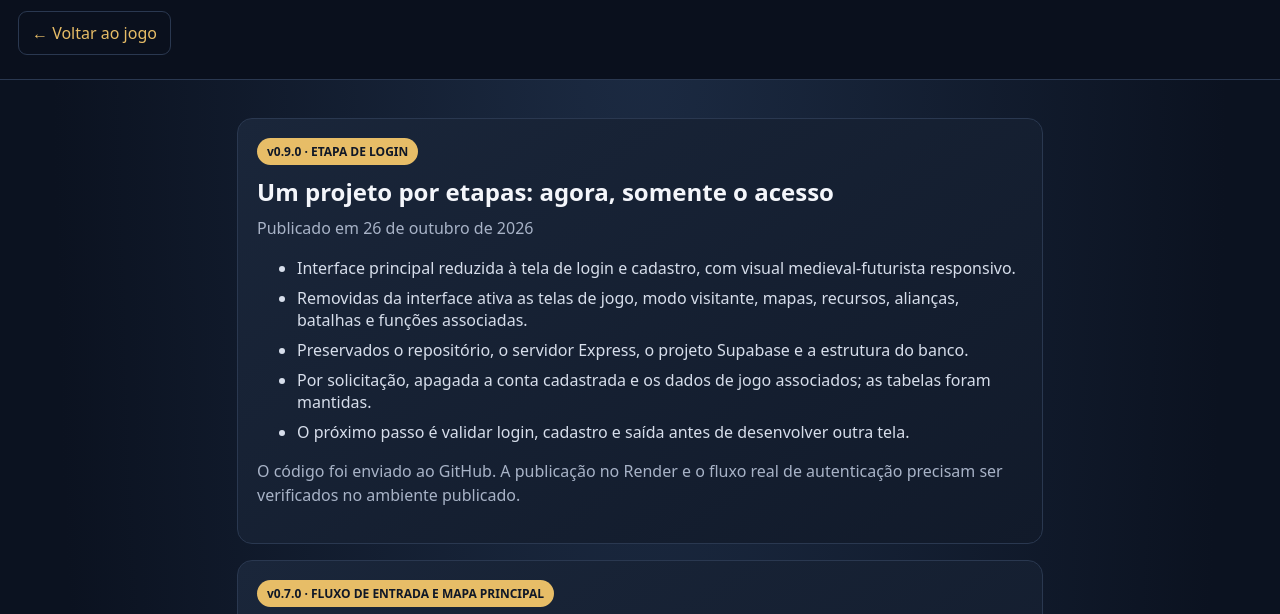
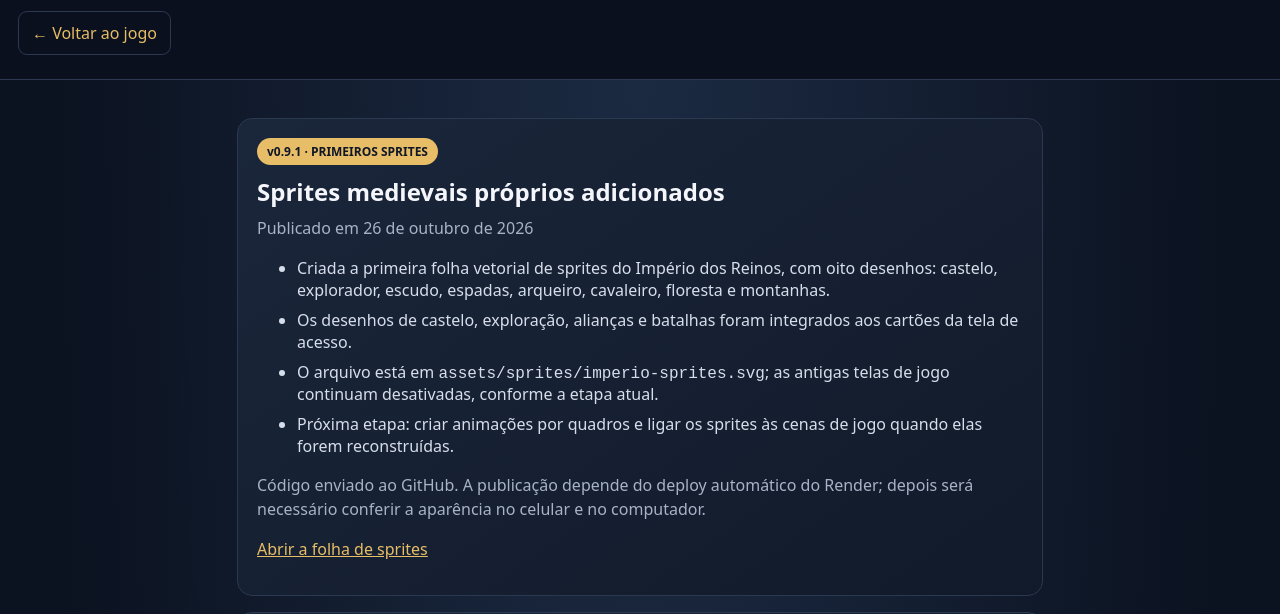
Before and after one commit to NANDOBRTV/rpg-online, a website: page updates.html in a window 1280 px wide. Shown: the part 136-750 px from the top of the page. Drawn offline with Linux system fonts and the light colour scheme.

Commit message:
Document first sprite sheet milestone in release history

```diff
--- a/updates.html
+++ b/updates.html
@@ -2,6 +2,7 @@
 <html lang="pt-BR"><head><meta charset="utf-8"><meta name="viewport" content="width=device-width,initial-scale=1"><meta name="theme-color" content="#101827"><title>Atualizações • Império dos Reinos</title><style>
 :root{color-scheme:dark;--bg:#0b1220;--panel:#151f31;--gold:#e7bd67;--muted:#a8b3c7;--line:#2a3850}*{box-sizing:border-box}body{margin:0;background:radial-gradient(ellipse at top,#1c2b43,var(--bg) 65%);font:16px system-ui,sans-serif;color:#f4f6fb}header{padding:24px 18px;border-bottom:1px solid var(--line);background:#0a101d}main{max-width:850px;margin:auto;padding:22px}h1{margin:6px 0;font-size:clamp(28px,5vw,40px)}h2{margin:0 0 8px}.eyebrow{color:var(--gold);text-transform:uppercase;letter-spacing:.14em;font-size:12px}.muted{color:var(--muted);line-height:1.55}.release{background:linear-gradient(145deg,#1a263a,#111a2a);border:1px solid var(--line);border-radius:15px;padding:19px;margin:16px 0}.tag{display:inline-block;color:#101827;background:var(--gold);font-size:12px;font-weight:800;border-radius:20px;padding:5px 10px;margin-bottom:10px}.planned{border-color:#6c5c3a}li{margin:8px 0;color:#d7deeb}a{color:var(--gold)}.back{display:inline-block;margin-top:14px;text-decoration:none;border:1px solid var(--line);padding:10px 13px;border-radius:9px}footer{text-align:center;color:#78869d;padding:25px;font-size:12px}
 </style></head><body><header><div class="eyebrow">Diário oficial do desenvolvimento</div><h1>📢 Atualizações do Império</h1><div class="muted">Acompanhe o que já chegou ao jogo e o que está planejado para as próximas versões.</div><a class="back" href="index.html">← Voltar ao jogo</a></header><main>
+<section class="release"><span class="tag">v0.9.1 · PRIMEIROS SPRITES</span><h2>Sprites medievais próprios adicionados</h2><div class="muted">Publicado em 26 de outubro de 2026</div><ul><li>Criada a primeira folha vetorial de sprites do Império dos Reinos, com oito desenhos: castelo, explorador, escudo, espadas, arqueiro, cavaleiro, floresta e montanhas.</li><li>Os desenhos de castelo, exploração, alianças e batalhas foram integrados aos cartões da tela de acesso.</li><li>O arquivo está em <code>assets/sprites/imperio-sprites.svg</code>; as antigas telas de jogo continuam desativadas, conforme a etapa atual.</li><li>Próxima etapa: criar animações por quadros e ligar os sprites às cenas de jogo quando elas forem reconstruídas.</li></ul><p class="muted">Código enviado ao GitHub. A publicação depende do deploy automático do Render; depois será necessário conferir a aparência no celular e no computador.</p><p><a href="/assets/sprites/imperio-sprites.svg">Abrir a folha de sprites</a></p></section>
 <section class="release"><span class="tag">v0.9.0 · ETAPA DE LOGIN</span><h2>Um projeto por etapas: agora, somente o acesso</h2><div class="muted">Publicado em 26 de outubro de 2026</div><ul><li>Interface principal reduzida à tela de login e cadastro, com visual medieval-futurista responsivo.</li><li>Removidas da interface ativa as telas de jogo, modo visitante, mapas, recursos, alianças, batalhas e funções associadas.</li><li>Preservados o repositório, o servidor Express, o projeto Supabase e a estrutura do banco.</li><li>Por solicitação, apagada a conta cadastrada e os dados de jogo associados; as tabelas foram mantidas.</li><li>O próximo passo é validar login, cadastro e saída antes de desenvolver outra tela.</li></ul><p class="muted">O código foi enviado ao GitHub. A publicação no Render e o fluxo real de autenticação precisam ser verificados no ambiente publicado.</p></section>
 
 <section class="release"><span class="tag">v0.7.0 · FLUXO DE ENTRADA E MAPA PRINCIPAL</span><h2>Login, carregamento, história e mapa</h2><div class="muted">Publicado em 26 de outubro de 2026</div><ul><li>A tela de login agora é a primeira tela do jogo.</li><li>Após a autenticação, uma tela de carregamento aparece enquanto os dados do reino são sincronizados.</li><li>Depois do carregamento, o jogador vê o prólogo “O nascimento de um império”.</li><li>O botão do prólogo abre o mapa principal, que funciona como central de navegação.</li><li>Atalhos distribuídos em cartões abrem Reino, Exploração, Alianças e Batalhas online, mantendo cada área em sua própria cena.</li><li>A opção de visitante segue disponível na tela de acesso e também passa pela sequência de carregamento e história.</li></ul><p class="muted">JavaScript validado por análise de sintaxe e IDs das telas conferidos. O fluxo visual e a autenticação real ainda precisam ser testados no navegador publicado.</p></section>
```
